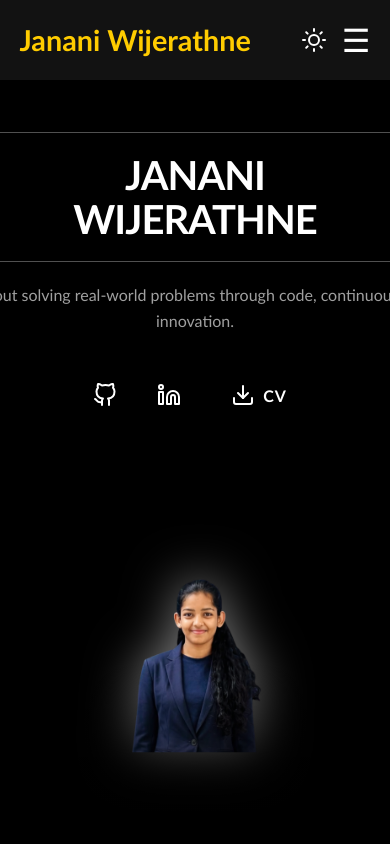
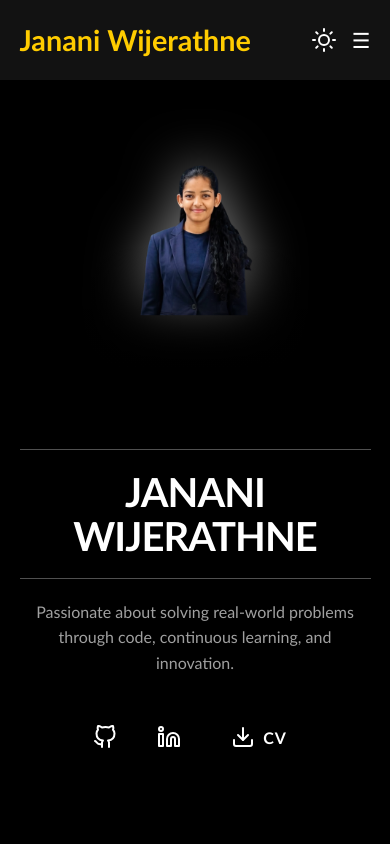
Before and after one commit to JKWijerathne/my-portfolio-react, a React (Create React App) app: page / in a window 390 px wide. Shown: the top 844 px of the page. Built offline with nearby package versions, Linux system fonts and the light colour scheme.

Commit message:
update home styling

```diff
--- a/src/components/Home/Home.css
+++ b/src/components/Home/Home.css
@@ -135,43 +135,58 @@
 @media screen and (max-width: 768px) {
     .homeSection {
         flex-direction: column;
-        justify-content: center;
+        justify-content: flex-start;
+        align-items: center;
         text-align: center;
-        padding: 2rem 5% 2rem 5%;
+        padding: 2rem 5% 3rem 5%;
         height: auto;
         min-height: calc(100vh - 5rem);
     }
 
+    /* Move image ABOVE the name/bio on mobile */
+    .homeImageContainer {
+        order: -1;
+        width: 100%;
+        justify-content: center;
+        height: 40vh;
+        min-height: 220px;
+        max-height: 340px;
+        margin-bottom: 1.5rem;
+        overflow: visible;
+    }
+
     .homeContent {
+        order: 0;
         align-items: center;
         margin-bottom: 1rem;
+        max-width: 100%;
     }
 
     .homeBio {
         max-width: 100%;
     }
 
-    .homeImageContainer {
+    .decorativeLine {
         width: 100%;
-        justify-content: center;
-        height: 55vh;
-        min-height: 200px;
-        margin-top: 1rem;
-        overflow: visible;
+        max-width: 400px;
     }
 
     .homeImage {
         mask-image: none;
         -webkit-mask-image: none;
         max-height: 100%;
-        max-width: 90%;
+        max-width: 75%;
         object-position: center;
-        transform: scale(1.05);
-        transform-origin: center;
+        transform: scale(1.1);
+        transform-origin: center bottom;
     }
 }
 
 @media screen and (max-width: 480px) {
+    .homeSection {
+        padding: 1.5rem 5% 2.5rem 5%;
+    }
+
     .homeHeader {
         font-size: 2.5rem;
     }
@@ -187,12 +202,15 @@
     }
 
     .homeImageContainer {
-        height: 50vh;
-        min-height: 280px;
+        height: 35vh;
+        min-height: 200px;
+        max-height: 280px;
+        margin-bottom: 1rem;
     }
 
     .homeImage {
-        max-width: 85%;
-        transform: scale(1);
+        max-width: 70%;
+        transform: scale(1.05);
+        transform-origin: center bottom;
     }
 }
--- a/src/components/Navbar/navbar.css
+++ b/src/components/Navbar/navbar.css
@@ -84,7 +84,8 @@
     .mobMenuIcon {
         display: block;
         color: var(--text-primary);
-        font-size: 2rem;
+        font-size: 1.3rem;
+        cursor: pointer;
     }
 }
 
```
